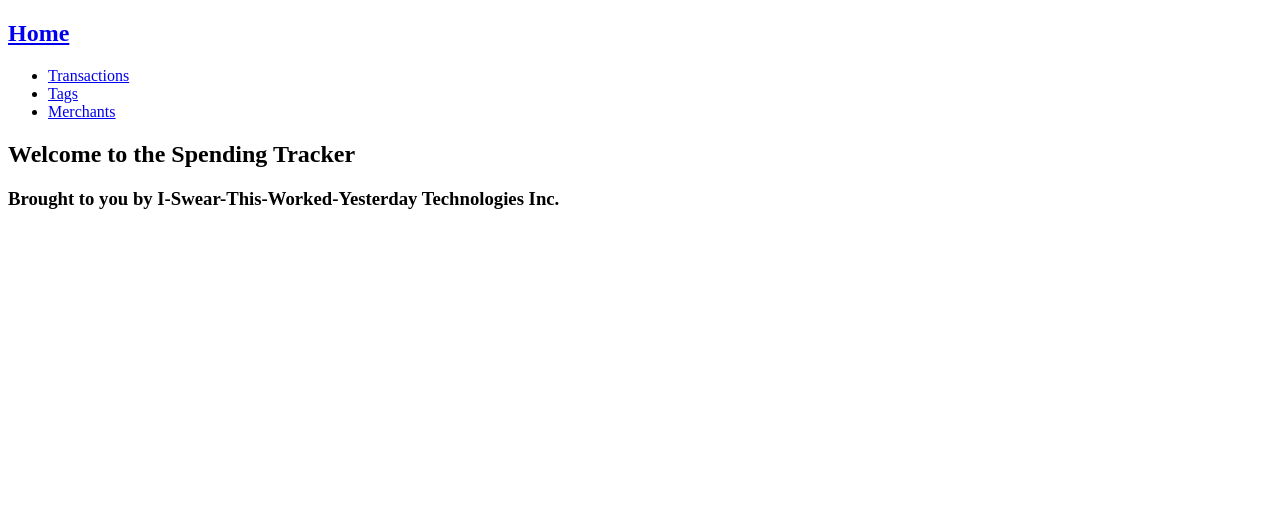
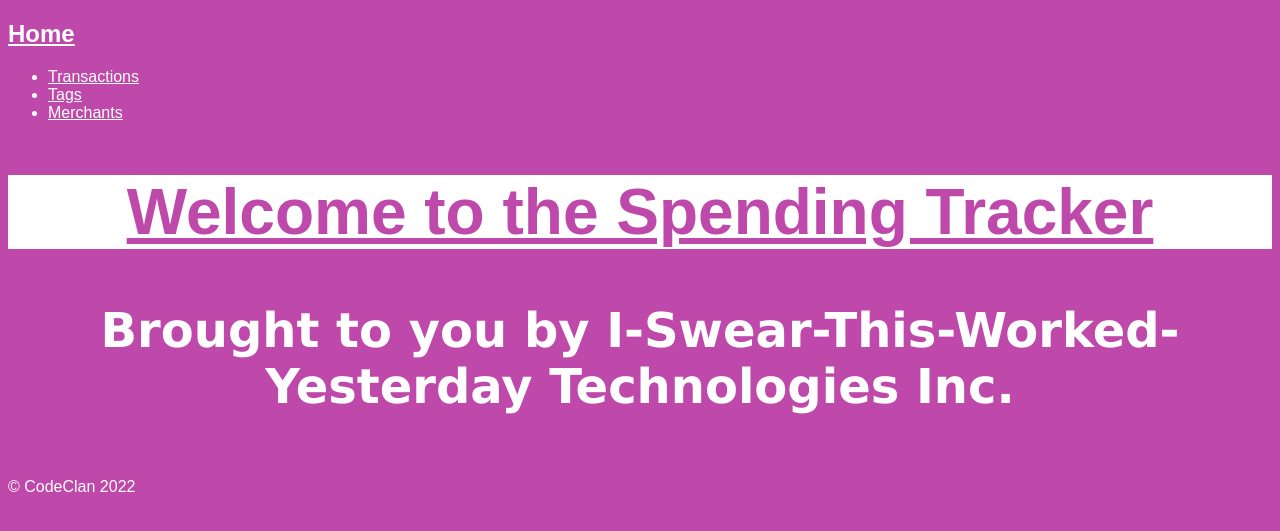
Before and after one commit to skinnaird88/solo-python-project-spending-tracker, a Flask app: page / in a window 1280 px wide. Shown: the top 531 px of the page. Run offline with Flask 2, Linux system fonts and the light colour scheme; parts of the project's set-up code (start-up, migrations or seed data) failed here and were passed over.

Commit message:
CSS added

```diff
--- a/static/style.css
+++ b/static/style.css
@@ -1,5 +1,34 @@
-/* body {
+body {
     font-family: Arial, Helvetica, sans-serif;
-    background-color: grey;
-    color: darkgoldenrod;
-} */
+    background-color: rgb(190, 73, 171);
+    color: white;
+}
+
+div > h2 {
+    background-color: white;
+    color:rgb(190, 73, 171);
+    font-size: 4em;
+    text-align: center;
+}
+
+div > h3 {
+    font-family: geneva;
+    text-align: center;
+    font-size: 3em;
+}
+
+h2 > a {
+    color: white;
+}
+nav > ul > li > a:link {
+    color: white;
+}
+
+nav > ul > li > a:visited {
+    color: rgb(7, 11, 244);
+}
+
+footer {
+    width: max-content;
+    align-content: center;
+}
--- a/templates/base.html
+++ b/templates/base.html
@@ -26,5 +26,8 @@
 {% block content %}
 
 {% endblock %}
+<footer>
+    <p>&copy; CodeClan 2022</p>
+</footer>
 </body>
 </html>
--- a/templates/index.html
+++ b/templates/index.html
@@ -1,6 +1,8 @@
 {% extends 'base.html' %}
 
 {% block content %}
-<h2>Welcome to the Spending Tracker</h2>
-<h3>Brought to you by I-Swear-This-Worked-Yesterday Technologies Inc.</h3>
+<div class="home_container">
+    <h2><u>Welcome to the Spending Tracker</u></h2>
+    <h3>Brought to you by I-Swear-This-Worked-Yesterday Technologies Inc.</h3>
+</div>
 {% endblock %}
--- a/templates/transactions/index.html
+++ b/templates/transactions/index.html
@@ -13,7 +13,6 @@ Add a new transaction
 </p>
 {% endfor %}
 
-<p>Total</p>
-{{total}}
+<p><b>Total cost of transactions: <u>£{{total}}</u></b></p>
 
 {% endblock %}
```
